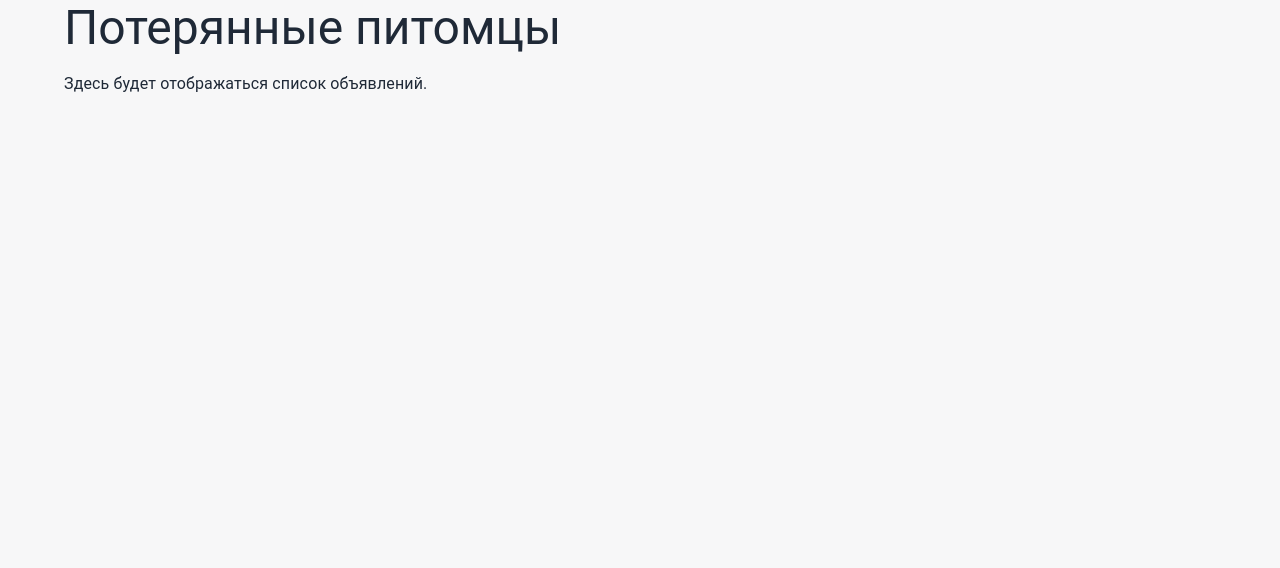
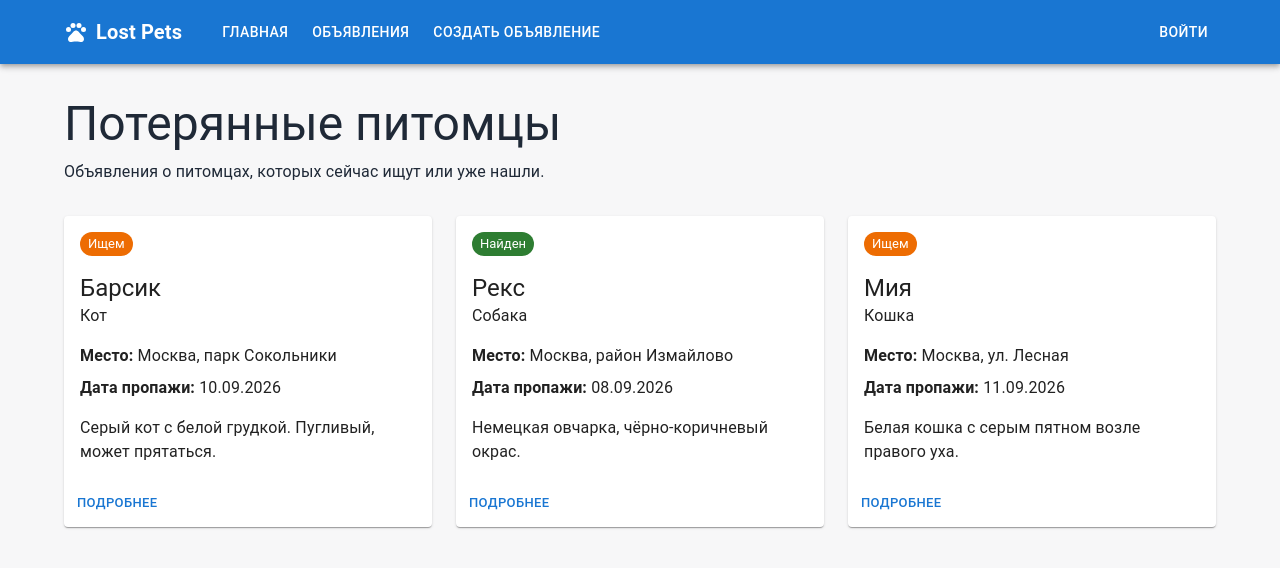
Before and after one commit to sleeepycode/lost-pets, a React (Vite) app in the folder frontend/: page /pets in a window 1280 px wide. Shown: the top 568 px of the page. Built offline with nearby package versions, Linux system fonts and the light colour scheme.

Commit message:
Add demo pet listing and reusable cards

```diff
--- a/frontend/src/App.tsx
+++ b/frontend/src/App.tsx
@@ -2,8 +2,10 @@
 
 import { Route, Routes } from 'react-router-dom'
 
+import Layout from './components/Layout'
 import HomePage from './pages/HomePage'
 import PetsPage from './pages/PetsPage'
+import CreatePetPage from './pages/CreatePetPage'
 import LoginPage from './pages/LoginPage'
 import RegisterPage from './pages/RegisterPage'
 import NotFoundPage from './pages/NotFoundPage'
@@ -11,10 +13,13 @@ import NotFoundPage from './pages/NotFoundPage'
 function App() {
   return (
     <Routes>
-      <Route path="/" element={<HomePage />} />
-      <Route path="/pets" element={<PetsPage />} />
-      <Route path="/login" element={<LoginPage />} />
-      <Route path="/register" element={<RegisterPage />} />
+      <Route element={<Layout />}>
+        <Route path="/" element={<HomePage />} />
+        <Route path="/pets" element={<PetsPage />} />
+        <Route path="/pets/create" element={<CreatePetPage />} />
+        <Route path="/login" element={<LoginPage />} />
+        <Route path="/register" element={<RegisterPage />} />
+      </Route>
 
       <Route path="*" element={<NotFoundPage />} />
     </Routes>
--- /dev/null
+++ b/frontend/src/components/Layout.tsx
@@ -0,0 +1,62 @@
+import {
+  AppBar,
+  Box,
+  Button,
+  Container,
+  Toolbar,
+  Typography,
+} from '@mui/material'
+import PetsIcon from '@mui/icons-material/Pets'
+import { Link, Outlet } from 'react-router-dom'
+
+function Layout() {
+  return (
+    <>
+      <AppBar position="static">
+        <Container maxWidth="lg">
+          <Toolbar disableGutters>
+            <PetsIcon sx={{ mr: 1 }} />
+
+            <Typography
+              variant="h6"
+              component={Link}
+              to="/"
+              sx={{
+                color: 'inherit',
+                textDecoration: 'none',
+                fontWeight: 700,
+                mr: 4,
+              }}
+            >
+              Lost Pets
+            </Typography>
+
+            <Box sx={{ display: 'flex', gap: 1, flexGrow: 1 }}>
+              <Button color="inherit" component={Link} to="/">
+                Главная
+              </Button>
+
+              <Button color="inherit" component={Link} to="/pets">
+                Объявления
+              </Button>
+
+              <Button color="inherit" component={Link} to="/pets/create">
+                Создать объявление
+              </Button>
+            </Box>
+
+            <Button color="inherit" component={Link} to="/login">
+              Войти
+            </Button>
+          </Toolbar>
+        </Container>
+      </AppBar>
+
+      <Box component="main" sx={{ py: 4 }}>
+        <Outlet />
+      </Box>
+    </>
+  )
+}
+
+export default Layout
--- /dev/null
+++ b/frontend/src/components/PetCard.tsx
@@ -0,0 +1,71 @@
+import {
+  Button,
+  Card,
+  CardActions,
+  CardContent,
+  Chip,
+  Typography,
+} from '@mui/material'
+
+import type { Pet } from '../types/Pet'
+
+interface PetCardProps {
+  pet: Pet
+}
+
+function PetCard({ pet }: PetCardProps) {
+  const statusLabel =
+    pet.status === 'SEARCHING'
+      ? 'Ищем'
+      : pet.status === 'FOUND'
+        ? 'Найден'
+        : 'Закрыто'
+
+  const statusColor =
+    pet.status === 'SEARCHING'
+      ? 'warning'
+      : pet.status === 'FOUND'
+        ? 'success'
+        : 'default'
+
+  return (
+    <Card sx={{ height: '100%', display: 'flex', flexDirection: 'column' }}>
+      <CardContent sx={{ flexGrow: 1 }}>
+        <Chip
+          label={statusLabel}
+          color={statusColor}
+          size="small"
+          sx={{ mb: 2 }}
+        />
+
+        <Typography variant="h5" component="h2">
+          {pet.name}
+        </Typography>
+
+        <Typography color="text.secondary" sx={{ mb: 2 }}>
+          {pet.type}
+        </Typography>
+
+        <Typography sx={{ mb: 1 }}>
+          <strong>Место:</strong> {pet.location}
+        </Typography>
+
+        <Typography sx={{ mb: 2 }}>
+          <strong>Дата пропажи:</strong> {pet.lostDate}
+        </Typography>
+
+        <Typography color="text.secondary">
+          {pet.description}
+        </Typography>
+      </CardContent>
+
+      <CardActions>
+        <Button size="small">
+          Подробнее
+        </Button>
+      </CardActions>
+    </Card>
+  )
+}
+
+export default PetCard
--- /dev/null
+++ b/frontend/src/data/pets.ts
@@ -0,0 +1,31 @@
+import type { Pet } from '../types/Pet'
+
+export const pets: Pet[] = [
+  {
+    id: 1,
+    name: 'Барсик',
+    type: 'Кот',
+    location: 'Москва, парк Сокольники',
+    lostDate: '10.09.2026',
+    description: 'Серый кот с белой грудкой. Пугливый, может прятаться.',
+    status: 'SEARCHING',
+  },
+  {
+    id: 2,
+    name: 'Рекс',
+    type: 'Собака',
+    location: 'Москва, район Измайлово',
+    lostDate: '08.09.2026',
+    description: 'Немецкая овчарка, чёрно-коричневый окрас.',
+    status: 'FOUND',
+  },
+  {
+    id: 3,
+    name: 'Мия',
+    type: 'Кошка',
+    location: 'Москва, ул. Лесная',
+    lostDate: '11.09.2026',
+    description: 'Белая кошка с серым пятном возле правого уха.',
+    status: 'SEARCHING',
+  },
+]
--- /dev/null
+++ b/frontend/src/pages/CreatePetPage.tsx
@@ -0,0 +1,17 @@
+import { Container, Typography } from '@mui/material'
+
+function CreatePetPage() {
+  return (
+    <Container>
+      <Typography variant="h3" component="h1">
+        Создать объявление
+      </Typography>
+
+      <Typography sx={{ mt: 2 }}>
+        Здесь будет форма создания объявления о потерянном питомце.
+      </Typography>
+    </Container>
+  )
+}
+
+export default CreatePetPage
--- a/frontend/src/pages/PetsPage.tsx
+++ b/frontend/src/pages/PetsPage.tsx
@@ -1,15 +1,34 @@
-import { Container, Typography } from '@mui/material'
+import { Box, Container, Typography } from '@mui/material'
+
+import PetCard from '../components/PetCard'
+import { pets } from '../data/pets'
 
 function PetsPage() {
   return (
-    <Container>
-      <Typography variant="h3" component="h1">
+    <Container maxWidth="lg">
+      <Typography variant="h3" component="h1" sx={{ mb: 1 }}>
         Потерянные питомцы
       </Typography>
 
-      <Typography sx={{ mt: 2 }}>
-        Здесь будет отображаться список объявлений.
+      <Typography color="text.secondary" sx={{ mb: 4 }}>
+        Объявления о питомцах, которых сейчас ищут или уже нашли.
       </Typography>
+
+      <Box
+        sx={{
+          display: 'grid',
+          gridTemplateColumns: {
+            xs: '1fr',
+            sm: 'repeat(2, 1fr)',
+            md: 'repeat(3, 1fr)',
+          },
+          gap: 3,
+        }}
+      >
+        {pets.map((pet) => (
+          <PetCard key={pet.id} pet={pet} />
+        ))}
+      </Box>
     </Container>
   )
 }
--- /dev/null
+++ b/frontend/src/types/Pet.ts
@@ -0,0 +1,11 @@
+export type PetStatus = 'SEARCHING' | 'FOUND' | 'CLOSED'
+
+export interface Pet {
+  id: number
+  name: string
+  type: string
+  location: string
+  lostDate: string
+  description: string
+  status: PetStatus
+}
```
